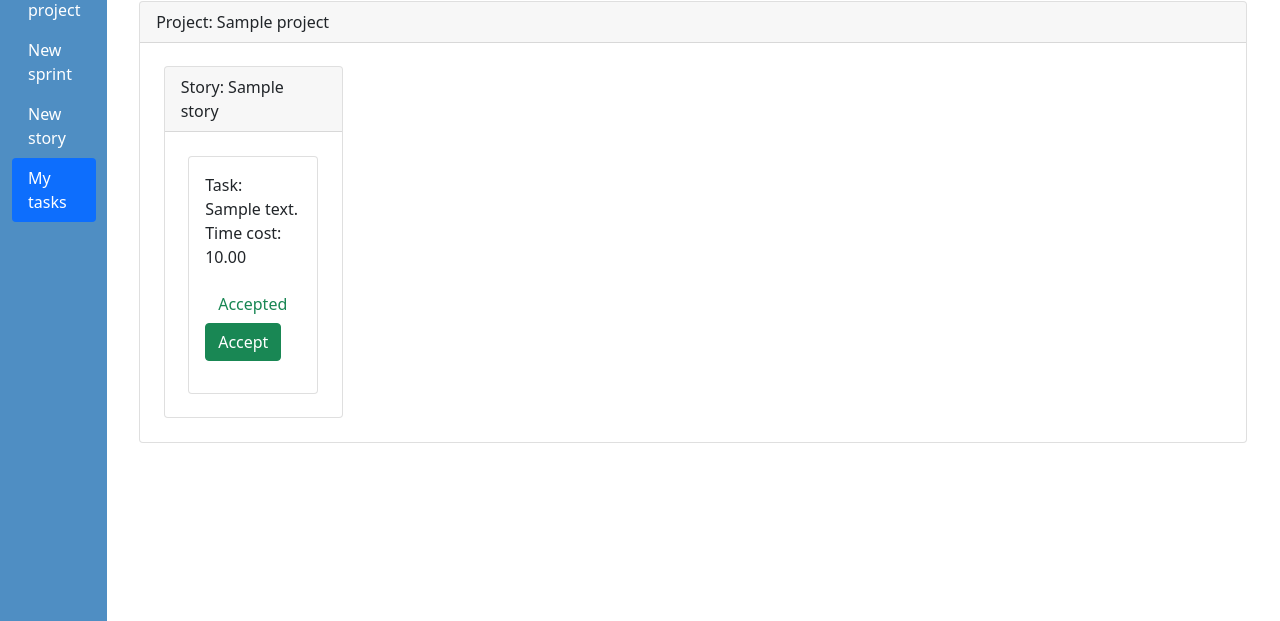
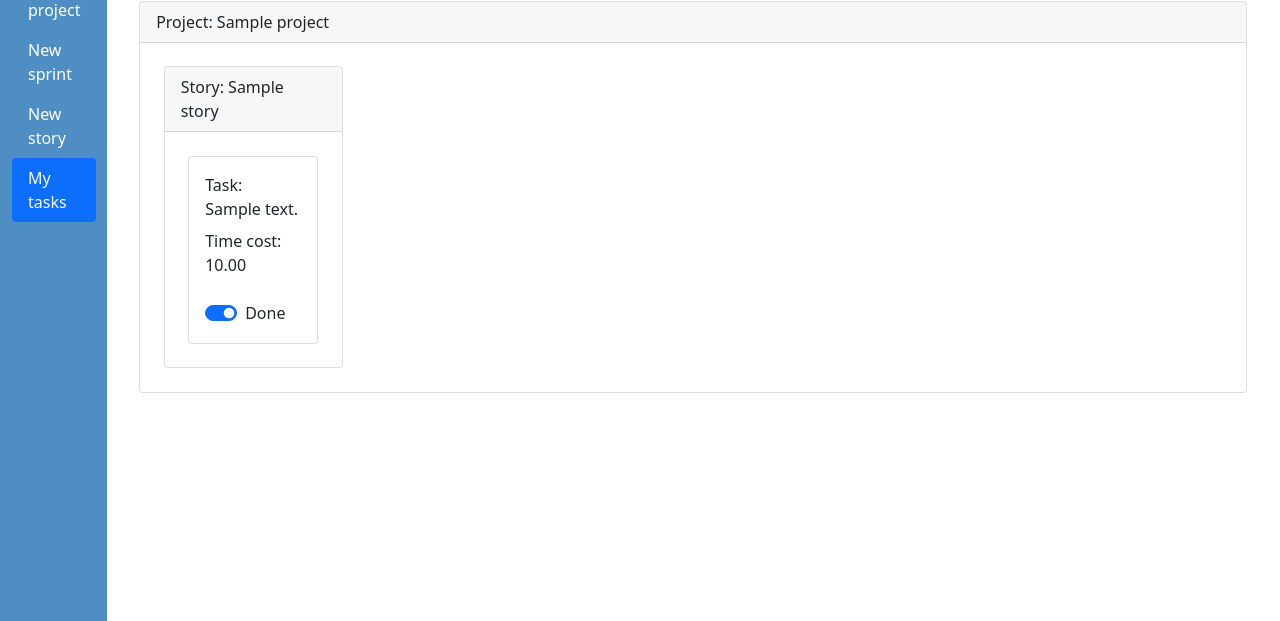
Before and after one commit to mrWhoop/SMRPO-scrum-app, a Django app: page /my_tasks/ in a window 1280 px wide. Shown: the part 179-800 px from the top of the page. Run offline with Django 3.2, Linux system fonts and the light colour scheme; a user stored in the database is signed in; tables that the repository leaves empty hold one stand-in row (values such as "Sample post"); some libraries are stand-ins or nearby versions.

Commit message:
#20 done

```diff
--- a/scrum/scrum_app/templates/my_tasks.html
+++ b/scrum/scrum_app/templates/my_tasks.html
@@ -25,31 +25,33 @@
 
 				    				<div class="card">
 						    			<div class="card-body">
-						    				<div>
+						    				<div class="mb-2">
 						    					Task: {{ task.description }}<br>
 						    				</div>
 											<div class="mb-2">
 						    					Time cost: {{ task.timeCost }}<br>
 						    				</div>
 						    				<div class="row">
+						    					<div class="btns_{{task.id}} col {% if task.done %} d-none {% endif %}">
+						    						<div class="row">
 								    					<div class="col mt-2">
 								    						<div style="cursor: initial;" data-value="{{ task.id }}" class="task_{{ task.id }} text-success btn {% if user.id != task.assignedUser_id or task.userConfirmed == 'pending' %} d-none {% endif %}">Accepted</div>
-						    						<div data-value="{{ task.id }}" class="task_{{ task.id }} btn_click btn btn-success {% if task.userConfirmed == 'accepted'   %} d-none {% endif %}">Accept</div>
+								    						<div data-value="{{ task.id }}" class="task_{{ task.id }} btn_click btn btn-success {% if task.userConfirmed == 'accepted' %} d-none {% endif %}">Accept</div>
 								    					</div>
 								    					<div class="col mt-2">
 															<div data-value="{{ task.id }}" class="task_{{ task.id }} btn_click btn btn-danger {% if task.userConfirmed == 'free' or task.userConfirmed == 'rejected'  or task.userConfirmed != 'accepted' %} d-none {% endif %}">Reject</div>
 								    					</div>
-						    					{% if task.assignedUser_id == user.id %}
-						    					<div class="mt-2 task_{{ task.id }}">
-						    						{% if task.userConfirmed == 'accepted' %}
-							    					<a class="btn btn-primary mt-2" href="/task?id={{ task.id }}">Do some work</a>
-									                <div class="form-check form-switch mt-2">
-									                  <input class="form-check-input" type="checkbox" id="flexSwitchCheckDefault" name="done_{{task.id}}" {% if task.done %}checked{% endif %}>
+							    					</div>
+						    						<div class="col pt-3">
+								    					<a class="btn btn-primary mt-1 task_{{ task.id }} {% if task.userConfirmed != 'accepted' %} d-none {% endif %}" href="/task?id={{ task.id }}">Do some work</a>
+								    				</div>
+							    				</div>
+						    					<div class="mt-2">
+									                <div class="done_{{task.id}} form-check form-switch mt-2 {% if task.userConfirmed != 'accepted' and task.assignedUser_id != user.id %} d-none {% endif %}">
+									                  <input class="form-check-input checkbox_click" data-value="{{ task.id }}" type="checkbox" id="flexSwitchCheckDefault" name="done" {% if task.done %}checked{% endif %}>
 									                  <label class="form-check-label" for="flexSwitchCheckDefault">Done</label>
 									                </div>
-									                {% endif %}
 										        </div>
-									            {% endif %}
 						    				</div>
 						    			</div>
 						    		</div>
@@ -85,6 +87,23 @@
 			data : {task_id: task_id, userConfirmed: userConfirmed}
 		}).done(function(result) {
 			$(".task_"+result).toggleClass("d-none");
+			$(".done_"+result).toggleClass("d-none");
+		});
+
+	});
+
+	$(".my_tasks_list .checkbox_click").change(function() {
+
+		var task_id = $(this).data("value");
+		var done = $(this).is(':checked');
+
+		$.ajax({
+			type: "POST",
+			headers: { "X-CSRFToken":  token },
+			url: "/ajax/task/doneupdate/",
+			data : {task_id: task_id, done: done}
+		}).done(function(result) {
+			$(".btns_"+result).toggleClass("d-none");
 		});
 
 	});
--- a/scrum/scrum_app/urls.py
+++ b/scrum/scrum_app/urls.py
@@ -23,6 +23,7 @@ urlpatterns = [
     url(r'^task/$', views.logTime, name='log_time'),
     url(r'^ajax/task/timeupdate/$', views.new_task_form, name='task_time_update'),
     url(r'^ajax/task/asignupdate/$', views.update_task_asign, name='task_asign_update'),
+    url(r'^ajax/task/doneupdate/$', views.update_task_done, name='task_done_update'),
     url(r'^project/new_post/$', views.new_post_form, name='new_post_form'),
     url(r'^user_settings/$', views.user_settings, name='user_settings'),
     url(r'^change_password/$', views.change_password, name='change_password'),
--- a/scrum/scrum_app/views.py
+++ b/scrum/scrum_app/views.py
@@ -423,9 +423,6 @@ def update_task_asign(request):
         if request.method == 'POST':
             task_id = request.POST['task_id']
             userConfirmed = request.POST['userConfirmed']
-
-            #print("OUT: ", userConfirmed, file=sys.stderr)
-
             task = Task.objects.get(id=int(task_id))
             if userConfirmed == "Accept":
                 task.userConfirmed = 'accepted'
@@ -437,7 +434,17 @@ def update_task_asign(request):
 
     return HttpResponse(task_id)
 
+def update_task_done(request):
+    if request.user.is_authenticated:
+        if request.method == 'POST':
+            task_id = request.POST['task_id']
+            done = request.POST['done']
+            print(done)
+            task = Task.objects.get(id=int(task_id))
+            task.done = done == "true"
+            task.save()
 
+    return HttpResponse(task_id)
 
 
 def new_post_form(request):
```
Lines whose indentation alone changed are shown as unchanged.
